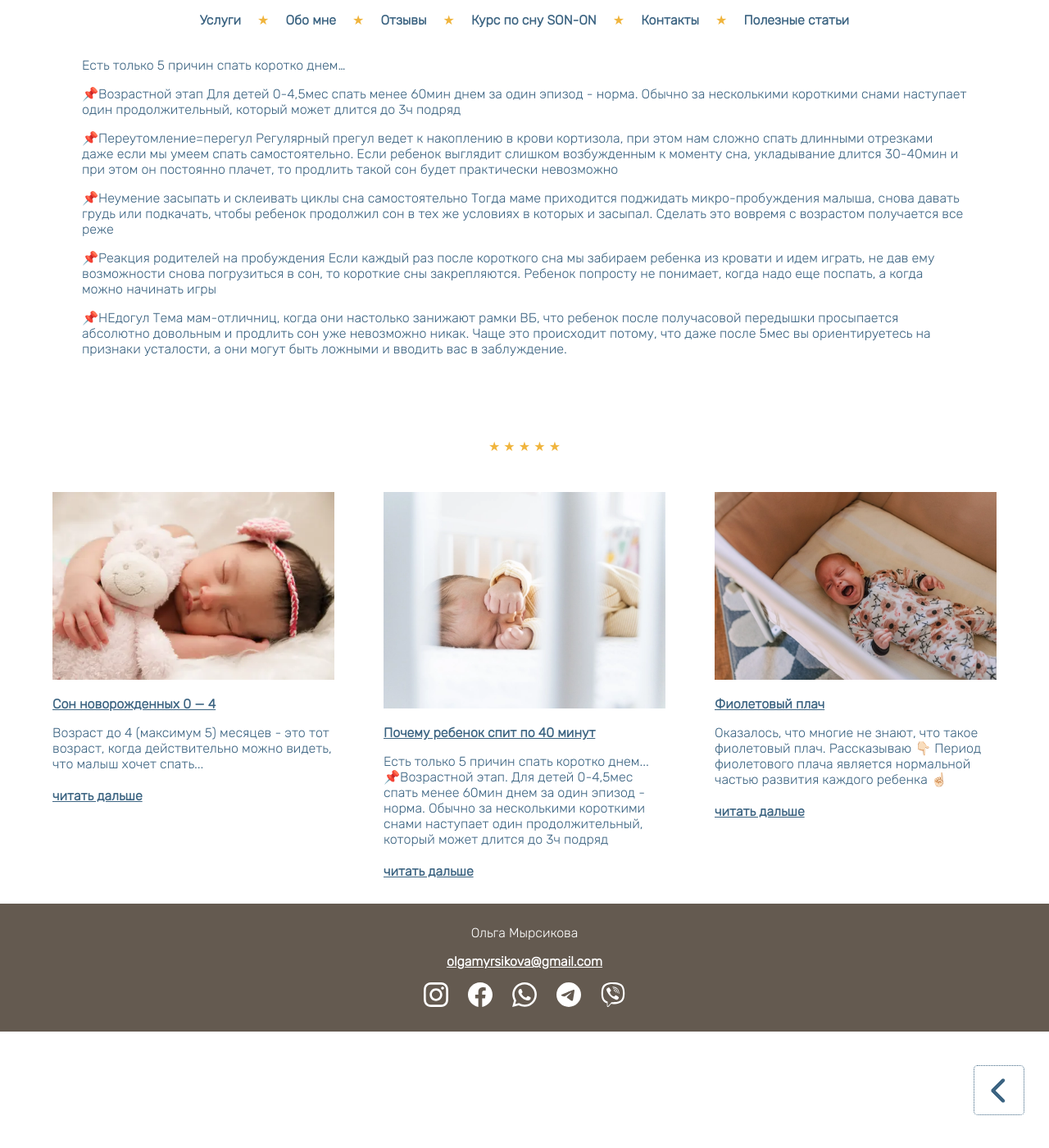
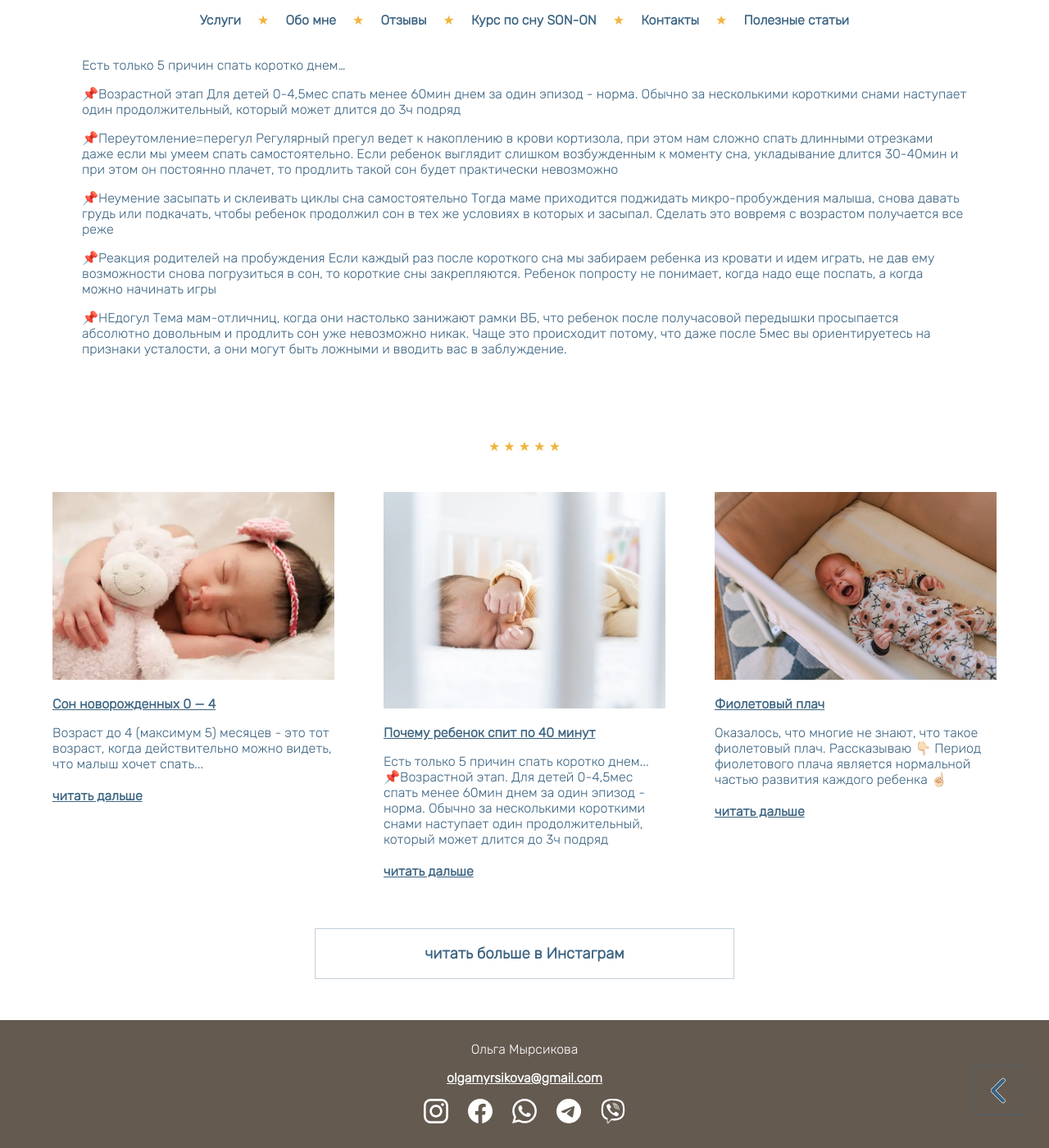
Before and after one commit to Olgamyrsikova/sleepconsult, a Jekyll site: the page built from _posts/2022-02-02-pochemu-rebenok-ne-spit-40-minut.md, in a window 1280 px wide and 1400 px high, scrolled down 121 px. Shown: the whole window at 82% size. Built offline with Jekyll 4.4.1, drawn with Linux system fonts in a browser that asks for light colours.

Commit message:
- rename blog-button to instagram-more - add instagram-more button to last 3 posts

```diff
--- a/_includes/blog.html
+++ b/_includes/blog.html
@@ -22,7 +22,7 @@
 
     </div>
 
-	<div id="blog-button">
+	<div id="instagram-more">
         <a href="https://www.instagram.com/sleep.consult/" target="_blank">
             <h3>читать больше в Инстаграм</h3>
         </a>
--- a/_layouts/post.html
+++ b/_layouts/post.html
@@ -79,6 +79,12 @@
 				{% endfor %}
 			</div>
 
+			<div id="instagram-more">
+				<a href="https://www.instagram.com/sleep.consult/" target="_blank">
+					<h3>читать больше в Инстаграм</h3>
+				</a>
+			</div>
+
 			<div id="back">
 				<a href="{{ site.url }}{{ site.baseurl }}/#blog" title="Назад">
 					<svg id="back-icon"  xmlns="http://www.w3.org/2000/svg" viewBox="0 0 256 512">
--- a/css/style.css
+++ b/css/style.css
@@ -481,13 +481,14 @@ header {
     margin-top: 20px;
 }
 
-#blog-button {
+#instagram-more {
     border: 1px solid rgba(60, 100, 130, 0.3);
-    margin: 10px auto 10px auto;
+    margin: 30px auto 50px auto;
     background-color: white;
+    text-align: center;
 }
 
-#blog-button a {
+#instagram-more a {
     text-decoration: none;
     color: rgba(60, 100, 130, 1);
 }
@@ -506,11 +507,11 @@ header {
         padding: 20px;
         width: 30%;
     }
-    #blog-button {
+    #instagram-more {
         width: 40%;
         transition: background-color 0.5s ease;
     }
-    #blog-button:hover {
+    #instagram-more:hover {
         background-color: rgba(255, 230, 200, 1);
     }
 }
```
